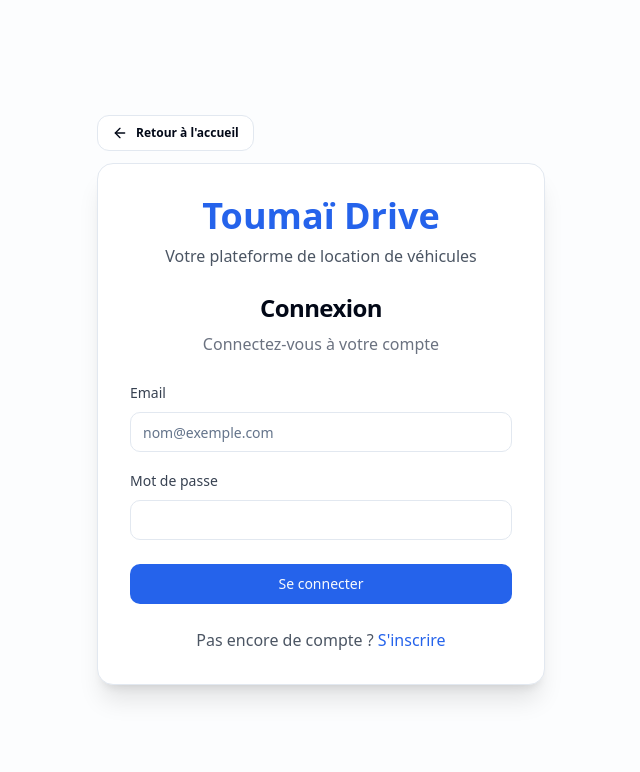
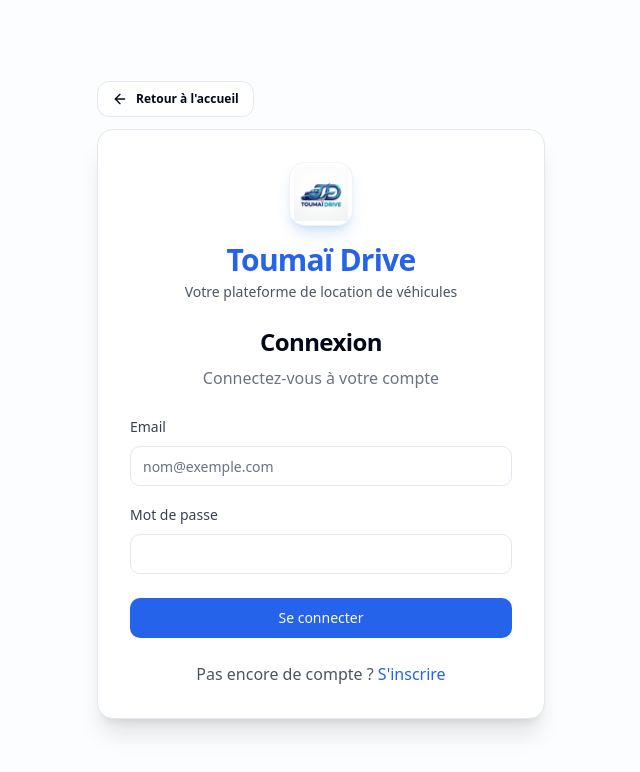
Before and after one commit to USER123YESSAI/-Plateforme-de-Location-de-V-hicules, a Next.js app in the folder frontend-vehicules/: page /login in a window 1280 px wide. Shown: the top 772 px of the page, without its empty margins (319-959 px from the left). Built offline with nearby package versions, Linux system fonts and the light colour scheme; no server answers.

Commit message:
feat(brand): integrate new Toumaï Drive logo image in navbar, footer, auth screens, portals and app icon

```diff
--- a/frontend-vehicules/src/app/admin/layout.tsx
+++ b/frontend-vehicules/src/app/admin/layout.tsx
@@ -4,6 +4,7 @@
 import { useRouter, usePathname } from "next/navigation";
 import { useEffect, useState } from "react";
 import Link from "next/link";
+import Image from "next/image";
 import { Button } from "@/components/ui/button";
 import {
   Car,
@@ -103,8 +104,14 @@
           {/* En-tête Sidebar */}
           <div className="p-6 border-b flex items-center justify-between">
             <Link href="/admin/dashboard" className="flex items-center gap-2.5">
-              <div className="flex h-9 w-9 items-center justify-center rounded-xl bg-gradient-to-tr from-primary to-indigo-600 text-white shadow-md shadow-primary/20">
-                <Car className="h-5 w-5" />
+              <div className="relative h-9 w-9 rounded-xl overflow-hidden shadow-md shadow-primary/20 border border-border/50 bg-white shrink-0">
+                <Image
+                  src="/toumai-drive-logo.jpg"
+                  alt="Logo Toumaï Drive"
+                  fill
+                  className="object-contain p-0.5"
+                  priority
+                />
               </div>
               <div>
                 <span className="text-lg font-extrabold tracking-tight text-foreground block leading-tight">
--- a/frontend-vehicules/src/app/client/layout.tsx
+++ b/frontend-vehicules/src/app/client/layout.tsx
@@ -4,6 +4,7 @@
 import { useRouter, usePathname } from "next/navigation";
 import { useEffect, useState } from "react";
 import Link from "next/link";
+import Image from "next/image";
 import { Button } from "@/components/ui/button";
 import {
   Car,
@@ -67,8 +68,14 @@
         {/* En-tête Brand */}
         <div className="h-16 px-5 border-b flex items-center justify-between">
           <Link href="/" className="flex items-center gap-2.5">
-            <div className="flex h-9 w-9 items-center justify-center rounded-xl bg-gradient-to-tr from-primary to-blue-600 text-white shadow-md shadow-primary/20">
-              <Car className="h-5 w-5" />
+            <div className="relative h-9 w-9 rounded-xl overflow-hidden shadow-md shadow-primary/20 border border-border/50 bg-white shrink-0">
+              <Image
+                src="/toumai-drive-logo.jpg"
+                alt="Logo Toumaï Drive"
+                fill
+                className="object-contain p-0.5"
+                priority
+              />
             </div>
             <div>
               <span className="text-base font-extrabold tracking-tight text-foreground block leading-tight">
--- a/frontend-vehicules/src/app/login/page.tsx
+++ b/frontend-vehicules/src/app/login/page.tsx
@@ -6,6 +6,7 @@
 import { Button } from '@/components/ui/button';
 import { Input } from '@/components/ui/input';
 import Link from 'next/link';
+import Image from 'next/image';
 import { BackButton } from '@/components/ui/back-button';
 
 export default function LoginPage() {
@@ -40,8 +41,17 @@
         </div>
         <div className="bg-card rounded-2xl shadow-xl p-6 sm:p-8 space-y-6 border">
           <div className="text-center">
-            <h1 className="text-4xl font-bold text-blue-600 mb-2">Toumaï Drive</h1>
-            <p className="text-gray-600">Votre plateforme de location de véhicules</p>
+            <div className="mx-auto relative h-16 w-16 rounded-2xl overflow-hidden shadow-lg shadow-blue-500/20 border border-border/50 bg-white mb-4">
+              <Image
+                src="/toumai-drive-logo.jpg"
+                alt="Logo Toumaï Drive"
+                fill
+                className="object-contain p-1"
+                priority
+              />
+            </div>
+            <h1 className="text-3xl font-extrabold text-blue-600 mb-1 tracking-tight">Toumaï Drive</h1>
+            <p className="text-gray-600 text-sm">Votre plateforme de location de véhicules</p>
             <h2 className="text-2xl font-bold tracking-tight mt-6">Connexion</h2>
             <p className="text-gray-500 mt-2">Connectez-vous à votre compte</p>
           </div>
--- a/frontend-vehicules/src/app/register/page.tsx
+++ b/frontend-vehicules/src/app/register/page.tsx
@@ -5,6 +5,7 @@
 import { Button } from '@/components/ui/button';
 import { Input } from '@/components/ui/input';
 import Link from 'next/link';
+import Image from 'next/image';
 import { useRouter } from 'next/navigation';
 import { BackButton } from '@/components/ui/back-button';
 import { AlertCircle, ExternalLink, ShieldCheck } from 'lucide-react';
@@ -75,8 +76,17 @@
         </div>
         <div className="bg-card rounded-2xl shadow-xl p-6 sm:p-8 space-y-6 border">
           <div className="text-center">
-            <h1 className="text-4xl font-bold text-blue-600 mb-2">Toumaï Drive</h1>
-            <p className="text-gray-600">Votre plateforme de location de véhicules</p>
+            <div className="mx-auto relative h-16 w-16 rounded-2xl overflow-hidden shadow-lg shadow-blue-500/20 border border-border/50 bg-white mb-4">
+              <Image
+                src="/toumai-drive-logo.jpg"
+                alt="Logo Toumaï Drive"
+                fill
+                className="object-contain p-1"
+                priority
+              />
+            </div>
+            <h1 className="text-3xl font-extrabold text-blue-600 mb-1 tracking-tight">Toumaï Drive</h1>
+            <p className="text-gray-600 text-sm">Votre plateforme de location de véhicules</p>
             <h2 className="text-2xl font-bold tracking-tight mt-6">Inscription</h2>
             <p className="text-gray-500 mt-2">Créez un nouveau compte client</p>
           </div>
--- a/frontend-vehicules/src/components/layout/Footer.tsx
+++ b/frontend-vehicules/src/components/layout/Footer.tsx
@@ -1,5 +1,6 @@
 import Link from "next/link";
-import { Car, Mail, MapPin, Phone, ShieldCheck, Clock } from "lucide-react";
+import Image from "next/image";
+import { Mail, MapPin, Phone, ShieldCheck, Clock } from "lucide-react";
 
 export function Footer() {
   return (
@@ -8,9 +9,14 @@
         <div className="grid grid-cols-1 md:grid-cols-2 lg:grid-cols-5 gap-8">
           {/* Marque & Description */}
           <div className="lg:col-span-2 space-y-4">
-            <Link href="/" className="flex items-center gap-2.5">
-              <div className="flex h-9 w-9 items-center justify-center rounded-xl bg-gradient-to-tr from-primary via-blue-600 to-indigo-600 text-white shadow-md shadow-primary/20">
-                <Car className="h-5 w-5" />
+            <Link href="/" className="flex items-center gap-2.5 group">
+              <div className="relative h-10 w-10 rounded-xl overflow-hidden shadow-md shadow-primary/20 border border-border/50 bg-white group-hover:shadow-lg transition-all duration-300 shrink-0">
+                <Image
+                  src="/toumai-drive-logo.jpg"
+                  alt="Logo Toumaï Drive"
+                  fill
+                  className="object-contain p-0.5"
+                />
               </div>
               <span className="text-xl font-extrabold tracking-tight bg-gradient-to-r from-primary via-blue-600 to-indigo-600 bg-clip-text text-transparent">
                 Toumaï Drive
--- a/frontend-vehicules/src/components/layout/Navbar.tsx
+++ b/frontend-vehicules/src/components/layout/Navbar.tsx
@@ -2,6 +2,7 @@
 
 import { useState, useEffect } from "react";
 import Link from "next/link";
+import Image from "next/image";
 import { usePathname } from "next/navigation";
 import { useAuth } from "@/context/AuthContext";
 import { Button } from "@/components/ui/button";
@@ -69,8 +70,14 @@
             className="group flex items-center gap-2.5 transition-transform duration-200 hover:scale-[1.01] focus-visible:outline-none focus-visible:ring-2 focus-visible:ring-primary/50 rounded-xl"
             aria-label="Toumaï Drive - Retour à l'accueil"
           >
-            <div className="flex h-9 w-9 items-center justify-center rounded-xl bg-gradient-to-tr from-primary via-blue-600 to-indigo-600 text-white shadow-md shadow-primary/20 group-hover:shadow-lg group-hover:shadow-primary/30 transition-all duration-300">
-              <Car className="h-5 w-5" />
+            <div className="relative h-10 w-10 rounded-xl overflow-hidden shadow-md shadow-primary/20 border border-border/50 bg-white group-hover:shadow-lg group-hover:shadow-primary/30 transition-all duration-300 shrink-0">
+              <Image
+                src="/toumai-drive-logo.jpg"
+                alt="Logo Toumaï Drive"
+                fill
+                className="object-contain p-0.5"
+                priority
+              />
             </div>
             <span className="text-xl font-extrabold tracking-tight bg-gradient-to-r from-primary via-blue-600 to-indigo-600 bg-clip-text text-transparent">
               Toumaï Drive
```
Also changed, not shown: frontend-vehicules/src/app/icon.jpg (added).
